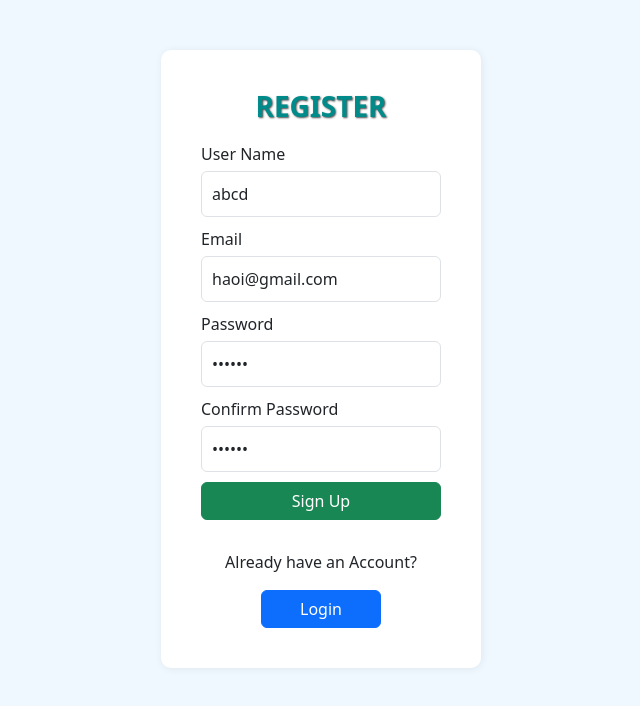
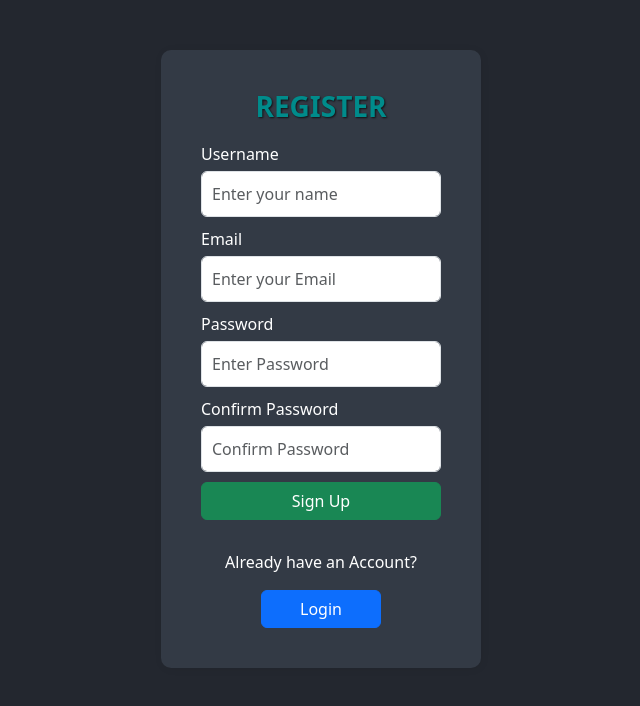
Before and after one commit to hcdman/user-registration-fe, a React (Vite) app: page /register in a window 1280 px wide. Shown: the top 706 px of the page, without its empty margins (319-959 px from the left). Built offline with nearby package versions, Linux system fonts and the light colour scheme; no server answers.

Commit message:
feat(ui): improve UI and user experience on login and register pages

```diff
--- a/index.html
+++ b/index.html
@@ -8,7 +8,7 @@
   <title>User Registration</title>
 </head>
 
-<body style="background-color: aliceblue;">
+<body style="background-color: #23272F;">
   <div id="root"></div>
   <script type="module" src="/src/main.tsx"></script>
 </body>
--- a/package.json
+++ b/package.json
@@ -10,6 +10,10 @@
     "preview": "vite preview"
   },
   "dependencies": {
+    "@emotion/react": "^11.13.3",
+    "@emotion/styled": "^11.13.0",
+    "@mui/icons-material": "^6.1.5",
+    "@mui/material": "^6.1.5",
     "axios": "^1.7.7",
     "react": "^18.3.1",
     "react-bootstrap": "^2.10.5",
--- a/src/App.tsx
+++ b/src/App.tsx
@@ -12,6 +12,7 @@ function App() {
         <Route path="/login" element={<Login />} />
         <Route path="/register" element={<Register />} />
         <Route path="/home" element={<Home />} />
+        <Route path="/*" element={<Login />} />
       </Routes>
     </>
   )
--- a/src/pages/Login.tsx
+++ b/src/pages/Login.tsx
@@ -5,12 +5,14 @@ import { useState } from "react";
 import { ILoginForm } from "../types/user";
 import { ApiLoginUser } from "../api/apiUser";
 import { toast } from "react-toastify";
+import { CircularProgress } from "@mui/material";
 const Login = () => {
     const [formData, setFormData] = useState<ILoginForm>({
         userName: "",
         password: ""
     });
     const [errors, setErrors] = useState<Partial<ILoginForm>>({});
+    const [loading, setLoading] = useState<boolean>(false);
     const navigate = useNavigate();
     const validateForm = () => {
         const formErrors: Partial<ILoginForm> = {};
@@ -31,6 +33,7 @@ const Login = () => {
         const formErrors = validateForm();
 
         if (Object.keys(formErrors).length === 0) {
+            setLoading(true);
             try {
                 const response = await ApiLoginUser(formData);
                 console.log("Login Successful:", response);
@@ -38,12 +41,16 @@ const Login = () => {
             } catch (error: any) {
                 if (error.response) {
                     const message = error.response.data.message;
-                    toast.error(message, { position: "top-center", autoClose: 2000 });
+                    toast.error(message, { position: "top-center", autoClose: 1000 });
                 } else {
                     console.error('Unexpected Error:', error.message);
                 }
             }
-            setErrors(validateForm());
+            finally {
+                setErrors(validateForm());
+                setLoading(false); // Stop loading
+
+            }
         } else {
             setErrors(formErrors);
         }
@@ -58,13 +65,13 @@ const Login = () => {
             <h3>Sign in</h3>
             <form className="addUserForm" onSubmit={handleSubmit}>
                 <div className="inputGroup">
-                    <label htmlFor="email">User Name</label>
+                    <label htmlFor="email">Username</label>
                     <input
                         type="text"
                         id="userName"
                         name="userName"
                         autoComplete="off"
-                        placeholder="Enter your name"
+                        placeholder="Enter your username"
                         className={`form-control ${errors.userName ? 'is-invalid' : ''}`}
                         value={formData.userName}
                         onChange={handleInputChange}
@@ -88,8 +95,8 @@ const Login = () => {
                     {
                         errors.password && (<div className="invalid-feedback">{errors.password}</div>)
                     }
-                    <button type="submit" className="btn btn-primary">
-                        Login
+                    <button type="submit" className="btn btn-primary" disabled={loading}>
+                        {loading ? <CircularProgress size={25} style={{ 'color': 'yellow' }} /> : "Login"}
                     </button>
                 </div>
             </form>
--- a/src/pages/Register.tsx
+++ b/src/pages/Register.tsx
@@ -5,17 +5,19 @@ import "../styles/register.css";
 import { IRegisterForm } from "../types/user";
 import { ApiRegisterUser } from "../api/apiUser";
 import { toast } from "react-toastify";
+import { CircularProgress } from "@mui/material";
 
 const Register = () => {
 
     const [formData, setFormData] = useState<IRegisterForm>({
-        userName: "abcd",
-        email: "haoi@gmail.com",
-        password: "123abc"
+        userName: "",
+        email: "",
+        password: ""
     });
 
-    const [confirmPassword, setConfirmPassword] = useState<string>("123abc");
+    const [confirmPassword, setConfirmPassword] = useState<string>("");
     const [errors, setErrors] = useState<Partial<IRegisterForm & { confirmPassword: string }>>({});
+    const [loading, setLoading] = useState<boolean>(false);
     const navigate = useNavigate();
 
     const validateForm = () => {
@@ -41,7 +43,7 @@ const Register = () => {
         }
 
         if (formData.password !== confirmPassword) {
-            formErrors.confirmPassword = "Passwords do not match";
+            formErrors.confirmPassword = "Password do not match";
         }
 
         return formErrors;
@@ -52,25 +54,28 @@ const Register = () => {
         const formErrors = validateForm();
 
         if (Object.keys(formErrors).length === 0) {
+            setLoading(true);
             try {
                 const response = await ApiRegisterUser(formData);
                 console.log("Registration Successful:", response);
-                toast.success("Register sucessfully !", { position: "top-center", autoClose: 2000, onClose: () => navigate("/login") })
+                toast.success("Register successfully!", { position: "top-center", autoClose: 1000, onClose: () => navigate("/login") });
             } catch (error: any) {
                 if (error.response) {
                     const message = error.response.data.message;
-                    toast.error(message, { position: "top-center", autoClose: 2000 });
+                    toast.error(message, { position: "top-center", autoClose: 1000 });
                 } else {
-                    console.error('Unexpected Error:', error.message);
+                    console.error("Unexpected Error:", error.message);
                 }
+            } finally {
+                setErrors(validateForm());
+                setLoading(false); // Stop loading
+
             }
-            setErrors(validateForm());
         } else {
             setErrors(formErrors);
         }
     };
 
-    // Handle input change for form data
     const handleInputChange = (e: React.ChangeEvent<HTMLInputElement>) => {
         const { name, value } = e.target;
         setFormData({ ...formData, [name]: value });
@@ -81,7 +86,7 @@ const Register = () => {
             <h3>Register</h3>
             <form className="addUserForm" onSubmit={handleSubmit}>
                 <div className="inputGroup">
-                    <label htmlFor="userName">User Name</label>
+                    <label htmlFor="userName">Username</label>
                     <input
                         type="text"
                         id="userName"
@@ -109,9 +114,9 @@ const Register = () => {
                         value={formData.email}
                         onChange={handleInputChange}
                     />
-                    {
-                        errors.email && (<div className="invalid-feedback">{errors.email}</div>)
-                    }
+                    {errors.email && (
+                        <div className="invalid-feedback">{errors.email}</div>
+                    )}
 
                     <label htmlFor="password">Password</label>
                     <input
@@ -124,9 +129,9 @@ const Register = () => {
                         value={formData.password}
                         onChange={handleInputChange}
                     />
-                    {
-                        errors.password && (<div className="invalid-feedback">{errors.password}</div>)
-                    }
+                    {errors.password && (
+                        <div className="invalid-feedback">{errors.password}</div>
+                    )}
 
                     <label htmlFor="confirmPassword">Confirm Password</label>
                     <input
@@ -139,12 +144,12 @@ const Register = () => {
                         value={confirmPassword}
                         onChange={(e) => setConfirmPassword(e.target.value)}
                     />
-                    {
-                        errors.confirmPassword && (<div className="invalid-feedback">{errors.confirmPassword}</div>)
-                    }
+                    {errors.confirmPassword && (
+                        <div className="invalid-feedback">{errors.confirmPassword}</div>
+                    )}
 
-                    <button type="submit" className="btn btn-success">
-                        Sign Up
+                    <button type="submit" className="btn btn-success" disabled={loading}>
+                        {loading ? <CircularProgress size={25} style={{ 'color': 'yellow' }} /> : "Sign Up"}
                     </button>
                 </div>
             </form>
--- a/src/styles/login.css
+++ b/src/styles/login.css
@@ -1,5 +1,6 @@
 .addUser {
-    background-color: white;
+    background-color: #333A45;
+    color: white;
     width: 25%;
     margin: 50px auto;
     /* margin in top and bottom will be 50px  */
--- a/src/styles/register.css
+++ b/src/styles/register.css
@@ -1,5 +1,6 @@
 .addUser {
-    background-color: white;
+    background-color: #333A45;
+    color: white;
     width: 25%;
     margin: 50px auto;
     /* margin in top and bottom will be 50px  */
```
Also changed, not shown: 1 other file (tests, documents, lock files or other folders).
